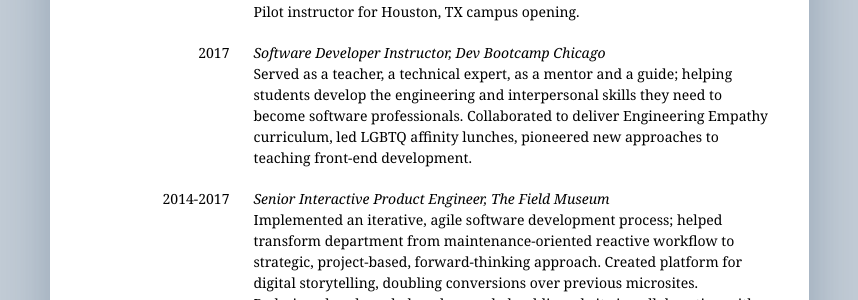
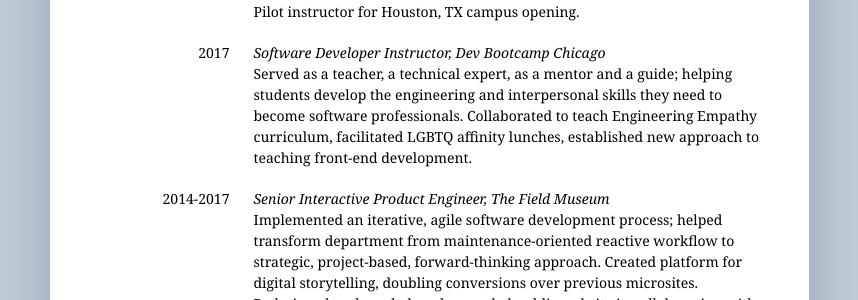
Before and after one commit to telegraham/resume, a Jekyll site: the page built from index.html, in a window 1280 px wide. Shown: the part 550-850 px from the top of the page, without its empty margins (211-1069 px from the left). Built offline with Jekyll 4.4.1, drawn with Linux system fonts in a browser that asks for light colours.

Commit message:
Update resume.json

```diff
--- a/_data/resume.json
+++ b/_data/resume.json
@@ -14,7 +14,7 @@
 			"what": "Software Developer Instructor",
 			"where": "Dev Bootcamp Chicago",
 			"when": "2017",
-			"how": "Served as a teacher, a technical expert, as a mentor and a guide; helping students develop the engineering and interpersonal skills they need to become software professionals. Collaborated to deliver Engineering Empathy curriculum, led LGBTQ affinity lunches, pioneered new approaches to teaching front-end development."
+			"how": "Served as a teacher, a technical expert, as a mentor and a guide; helping students develop the engineering and interpersonal skills they need to become software professionals. Collaborated to teach Engineering Empathy curriculum, facilitated LGBTQ affinity lunches, established new approach to teaching front-end development."
 		},
 		{
 			"what": "Senior Interactive Product Engineer",
```
